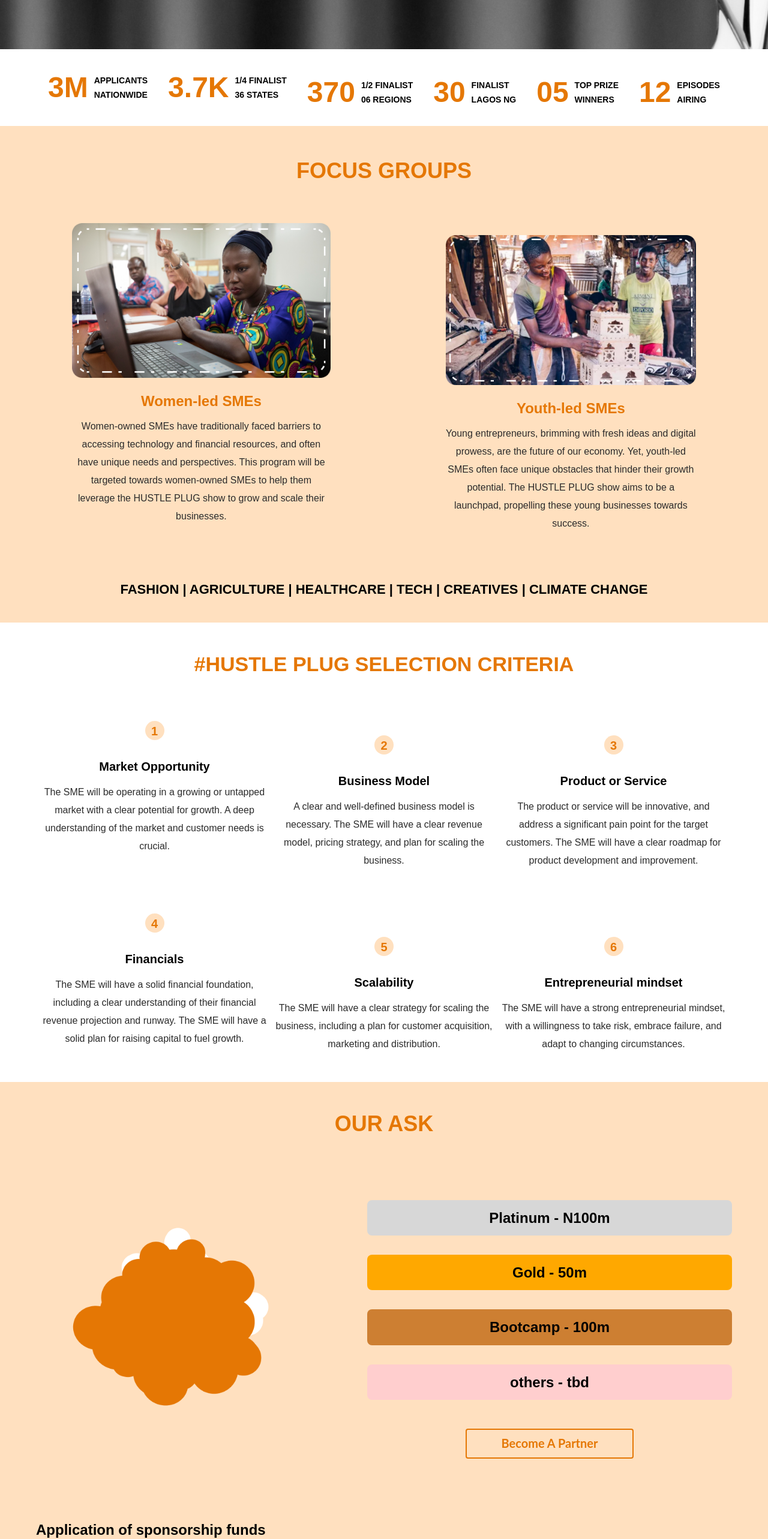
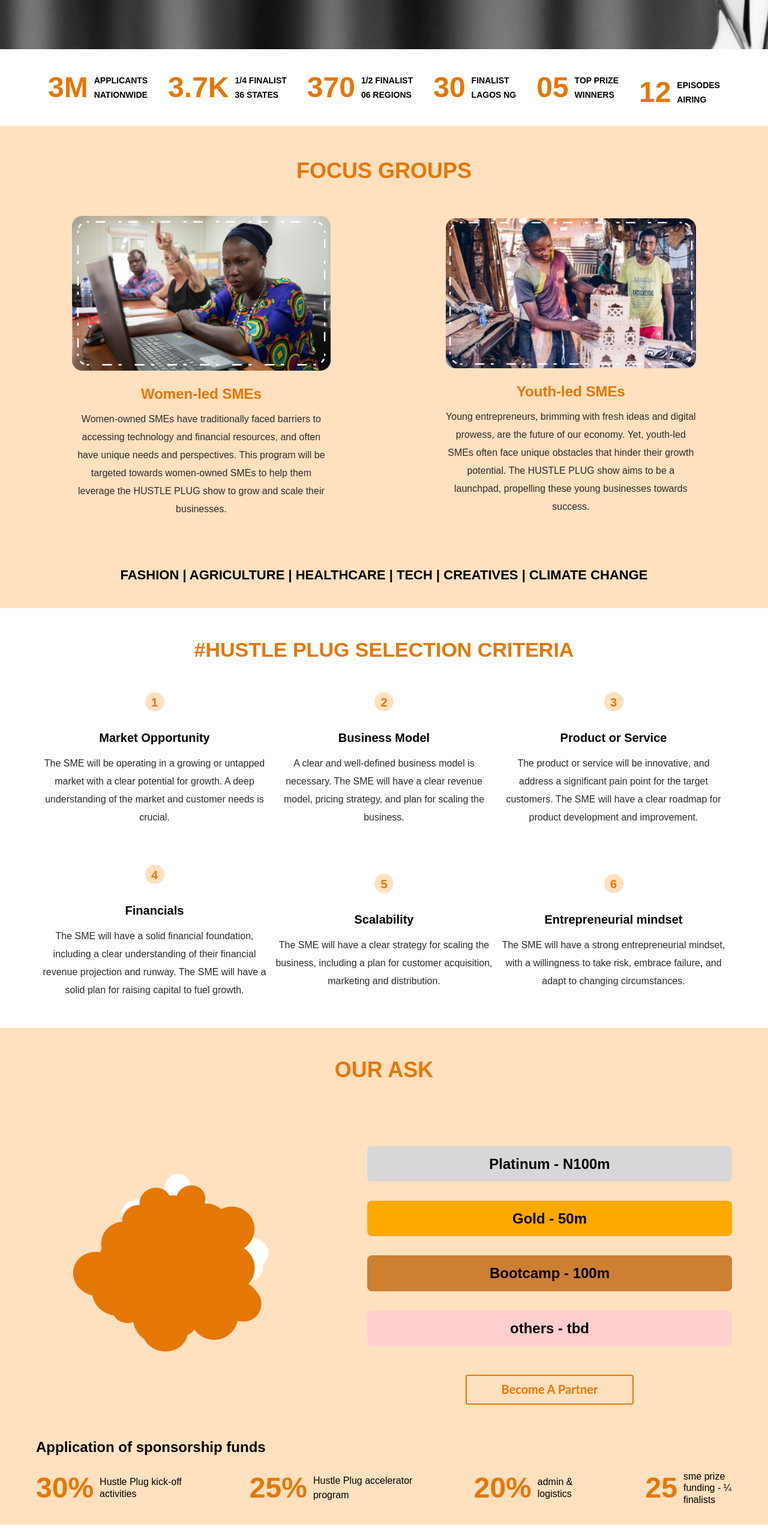
Before and after one commit to Jephthahndukwe/Hustle-Plug, a React (Vite) app: page / in a window 1280 px wide. Shown: the part 800-3366 px from the top of the page at 60% size. Built offline with nearby package versions, Linux system fonts and the light colour scheme.

Commit message:
new peoject

```diff
--- a/src/Components/Footer.jsx
+++ b/src/Components/Footer.jsx
@@ -7,11 +7,11 @@
     <div className='bg-[#FFE0BF] pb-[2rem]'>
        <div className='lg:px-[80px] xs:px-[20px] py-[20px]'>
        <img src={logo} />
-        <div className='lg:flex items-center justify-between gap-[10rem] xs:mt-[2rem]'>
+        <div className='lg:flex items-center justify-between gap-[10rem] lg:mt-0 xs:mt-[2rem]'>
             <div>
                 <h2 className='text-[#000] text-[16px] font-[400] leading-[21.82px] lg:w-[669px]'>We're here to assist you! For any inquiries, partnership opportunities, or support, please reach out to our team via email or phone. We look forward to hearing from you and helping your business thrive.</h2>
             </div>
-            <div className='flex items-center gap-[5rem] xs:mt-[3rem]'>
+            <div className='flex items-center gap-[5rem] lg:mt-0 xs:mt-[3rem]'>
                 <div>
                     <h2 className='text-[#000] text-[16px] font-[700] font-Montserrat leading-[21.82px]'>Resources</h2>
                     <h3 className='text-[#000] text-[15px] font-[400] font-Montserrat leading-[24px] mt-5'>Contact</h3>
@@ -30,12 +30,12 @@
         <hr className='bg-[#E57704] h-[3px] w-full mt-[3rem]' />
             <div className='mt-[1.5rem] lg:px-[60px] xs:px-[10px] lg:flex items-center gap-[41rem]'>
                 <h1 className='text-[#000] lg:text-[16px] xs:text-[17px] font-[600] leading-[21px]'>2024 © hustleplug. All Rights Reserved.</h1>
-                <div className='flex items-center lg:gap-[1rem] xs:gap-[2rem] xs:mt-[2rem]'>
-                    <FaEnvelope className='text-[#E57704] xs:text-[20px]' />
-                    <FaFacebook className='text-[#E57704] xs:text-[20px]' />
-                    <FaTwitter className='text-[#E57704] xs:text-[20px]' />
-                    <FaInstagram className='text-[#E57704] xs:text-[20px]' />
-                    <FaLinkedinIn className='text-[#E57704] xs:text-[20px]' />
+                <div className='flex items-center lg:gap-[1rem] xs:gap-[2rem] lg:mt-0 xs:mt-[2rem]'>
+                    <FaEnvelope className='text-[#E57704] lg:text-[18px] xs:text-[20px]' />
+                    <FaFacebook className='text-[#E57704] lg:text-[18px] xs:text-[20px]' />
+                    <FaTwitter className='text-[#E57704] lg:text-[18px] xs:text-[20px]' />
+                    <FaInstagram className='text-[#E57704] lg:text-[18px] xs:text-[20px]' />
+                    <FaLinkedinIn className='text-[#E57704] lg:text-[18px] xs:text-[20px]' />
                 </div>
             </div>
     </div>
--- a/src/Components/Landing page/LandingPage.jsx
+++ b/src/Components/Landing page/LandingPage.jsx
@@ -43,21 +43,21 @@
               <h2 className='text-[#000] lg:text-[14px] xs:text-[11.5px] font-[700] font-Montserrat leading-[24px]'>36 STATES</h2>
             </span>
           </span>
-          <span className='flex items-center lg:gap-[10px] xs:gap-[5px] xs:mt-[1rem]'>
+          <span className='flex items-center lg:gap-[10px] xs:gap-[5px] lg:mt-0 xs:mt-[1rem]'>
             <h1 className='text-[#E57704] lg:text-[48px] xs:text-[38px] font-[700] font-Montserrat leading-[48px]'>370</h1>
             <span>
               <h2 className='text-[#000] lg:text-[14px] xs:text-[11.5px] font-[700] font-Montserrat leading-[24px]'>1/2 FINALIST</h2>
               <h2 className='text-[#000] lg:text-[14px] xs:text-[11.5px] font-[700] font-Montserrat leading-[24px]'>06 REGIONS</h2>
             </span>
           </span>
-          <span className='flex items-center lg:gap-[10px] xs:gap-[5px] xs:mt-[1rem]'>
+          <span className='flex items-center lg:gap-[10px] xs:gap-[5px] lg:mt-0 xs:mt-[1rem]'>
             <h1 className='text-[#E57704] lg:text-[48px] xs:text-[38px] font-[700] font-Montserrat leading-[48px]'>30</h1>
             <span>
               <h2 className='text-[#000] lg:text-[14px] xs:text-[11.5px] font-[700] font-Montserrat leading-[24px]'>FINALIST</h2>
               <h2 className='text-[#000] lg:text-[14px] xs:text-[11.5px] font-[700] font-Montserrat leading-[24px]'>LAGOS NG</h2>
             </span>
           </span>
-          <span className='flex items-center lg:gap-[10px] xs:gap-[5px] xs:mt-[1rem]'>
+          <span className='flex items-center lg:gap-[10px] xs:gap-[5px] lg:mt-0 xs:mt-[1rem]'>
             <h1 className='text-[#E57704] lg:text-[48px] xs:text-[38px] font-[700] font-Montserrat leading-[48px]'>05</h1>
             <span>
               <h2 className='text-[#000] lg:text-[14px] xs:text-[11.5px] font-[700] font-Montserrat leading-[24px]'>TOP PRIZE</h2>
@@ -81,7 +81,7 @@
               <h2 className='text-[#E57704] text-[24px] font-[600] font-Montserrat leading-[29.26px] mt-[1.5rem] text-center'>Women-led SMEs</h2>
               <p className='text-[#2B2B2B] text-[16px] font-[500] font-Montserrat leading-[30px] text-center mt-3'>Women-owned SMEs have traditionally faced barriers to accessing technology and financial resources, and often have unique needs and perspectives. This program will be targeted towards women-owned SMEs to help them leverage the HUSTLE PLUG show to grow and scale their businesses.</p>
             </div>
-            <div className='xs:mt-[2rem]'>
+            <div className='lg:mt-0 xs:mt-[2rem]'>
               <img src={frame2} />
               <h2 className='text-[#E57704] text-[24px] font-[600] font-Montserrat leading-[29.26px] mt-[1.5rem] text-center'>Youth-led SMEs</h2>
               <p className='text-[#2B2B2B] lg:text-[16px] font-[500] font-Montserrat leading-[30px] text-center mt-3'>Young entrepreneurs, brimming with fresh ideas and digital prowess, are the future of our economy. Yet, youth-led SMEs often face unique obstacles that hinder their growth potential. The HUSTLE PLUG  show aims to be a launchpad, propelling these young businesses towards success.</p>
@@ -100,14 +100,14 @@
               <h1 className='text-[#000] text-[20px] font-[600] font-Montserrat leading-[24.36px] text-center mt-[2rem]'>Market Opportunity</h1>
               <p className='text-[#2B2B2B] lg:text-[16px] leading-[30px] font-[500] font-Montserrat text-center mt-[1rem] lg:w-[375px] xs:w-[350px]'>The SME will be operating in a growing or untapped market with a clear potential for growth. A deep understanding of the market and customer needs is crucial.</p>
             </div>
-            <div className='xs:mt-[3rem]'>
+            <div className='lg:mt-0 xs:mt-[3rem]'>
               <center>
                 <h1 className='bg-[#FFE0BF] w-[32px] h-[32px] p-[5px] text-[#E57704] text-center text-[20px] leading-[24.38px] font-[600] font-Montserrat rounded-[50%]'>2</h1>
              </center>
               <h1 className='text-[#000] text-[20px] font-[600] font-Montserrat leading-[24.36px] text-center mt-[2rem]'>Business Model</h1>
               <p className='text-[#2B2B2B] lg:text-[16px] leading-[30px] font-[500] font-Montserrat text-center mt-[1rem] lg:w-[375px] xs:w-[350px]'>A clear and well-defined business model is necessary. The SME will have a clear revenue model, pricing strategy, and plan for scaling the business.</p>
             </div>
-            <div className='xs:mt-[3rem]'>
+            <div className='lg:mt-0 xs:mt-[3rem]'>
               <center>
                 <h1 className='bg-[#FFE0BF] w-[32px] h-[32px] p-[5px] text-[#E57704] text-center text-[20px] leading-[24.38px] font-[600] font-Montserrat rounded-[50%]'>3</h1>
              </center>
@@ -123,14 +123,14 @@
               <h1 className='text-[#000] text-[20px] font-[600] font-Montserrat leading-[24.36px] text-center mt-[2rem]'>Financials</h1>
               <p className='text-[#2B2B2B] text-[16px] leading-[30px] font-[500] font-Montserrat text-center mt-[1rem] lg:w-[375px] xs:w-[350px]'>The SME will have a solid financial foundation, including a clear understanding of their financial revenue projection and runway. The SME will have a solid plan for raising capital to fuel growth.</p>
             </div>
-            <div className='xs:mt-[3rem]'>
+            <div className='lg:mt-0 xs:mt-[3rem]'>
               <center>
                 <h1 className='bg-[#FFE0BF] w-[32px] h-[32px] p-[5px] text-[#E57704] text-center text-[20px] leading-[24.38px] font-[600] font-Montserrat rounded-[50%]'>5</h1>
              </center>
               <h1 className='text-[#000] text-[20px] font-[600] font-Montserrat leading-[24.36px] text-center mt-[2rem]'>Scalability</h1>
               <p className='text-[#2B2B2B] text-[16px] leading-[30px] font-[500] font-Montserrat text-center mt-[1rem] lg:w-[375px] xs:w-[350px]'>The SME will have a clear strategy for scaling the business, including a plan for customer acquisition, marketing and distribution. </p>
             </div>
-            <div className='xs:mt-[3rem]'>
+            <div className='lg:mt-0 xs:mt-[3rem]'>
               <center>
                 <h1 className='bg-[#FFE0BF] w-[32px] h-[32px] p-[5px] text-[#E57704] text-center text-[20px] leading-[24.38px] font-[600] font-Montserrat rounded-[50%]'>6</h1>
              </center>
@@ -164,7 +164,7 @@
               </center>
             </div>
           </div>
-          <div className='lg:px-[60px] xs:px-[10px] xs:mt-[3rem]'>
+          <div className='lg:px-[60px] xs:px-[10px] lg:mt-0 xs:mt-[3rem]'>
             <h1 className='text-[#000] text-[24px] font-[700] font-Montserrat leading-[29.26px]'>Application of sponsorship funds</h1>
             <div className='flex flex-wrap items-center justify-between mt-[1.5rem]'>
               <span className='flex items-center lg:gap-[10px] xs:gap-[5px]'>
@@ -179,13 +179,13 @@
                   <h2 className='text-[#000] lg:text-[16px] xs:text-[12px] font-[500] font-Montserrat leading-[24px] lg:w-[169px] xs:w-[110px]'>Hustle Plug accelerator program</h2>
                 </span>
               </span>
-              <span className='flex items-center lg:gap-[10px] xs:gap-[5px] xs:mt-[1rem]'>
+              <span className='flex items-center lg:gap-[10px] xs:gap-[5px] lg:mt-0 xs:mt-[1rem]'>
                 <h1 className='text-[#E57704] lg:text-[48px] xs:text-[30px] font-[700] font-Montserrat leading-[48px]'>20%</h1>
                 <span>
                   <h2 className='text-[#000] lg:text-[16px] xs:text-[12px] font-[500] font-Montserrat leading-[19.5px] lg:w-[81px] xs:w-[100px]'>admin & logistics</h2>
                 </span>
               </span>
-              <span className='flex items-center lg:gap-[10px] xs:gap-[5px] xs:mt-[1rem]'>
+              <span className='flex items-center lg:gap-[10px] xs:gap-[5px] lg:mt-0 xs:mt-[1rem]'>
                 <h1 className='text-[#E57704] lg:text-[48px] xs:text-[30px] font-[700] font-Montserrat leading-[48px]'>25</h1>
                 <span>
                   <h2 className='text-[#000] lg:text-[16px] xs:text-[12px] font-[500] font-Montserrat leading-[19.5px] lg:w-[81px] xs:w-[130px]'>sme prize funding - ¼ finalists</h2>
@@ -202,7 +202,7 @@
               <img src={img2} />
               <button className='bg-[#E57704] w-[295px] h-[55px] rounded-[4px] hover:bg-transparent hover:border-[#E57704] hover:border-solid hover:border-[2px] hover:text-[#E57704] text-[#fff] mt-[4rem]'><Link to='' className='text-[20px] font-[700] font-Lato leading-[24px]'>Register</Link></button>
             </div>
-            <div className='xs:mt-[4rem]'>
+            <div className='lg:mt-0 xs:mt-[4rem]'>
               <img src={group} />
             </div>
           </div>
```
